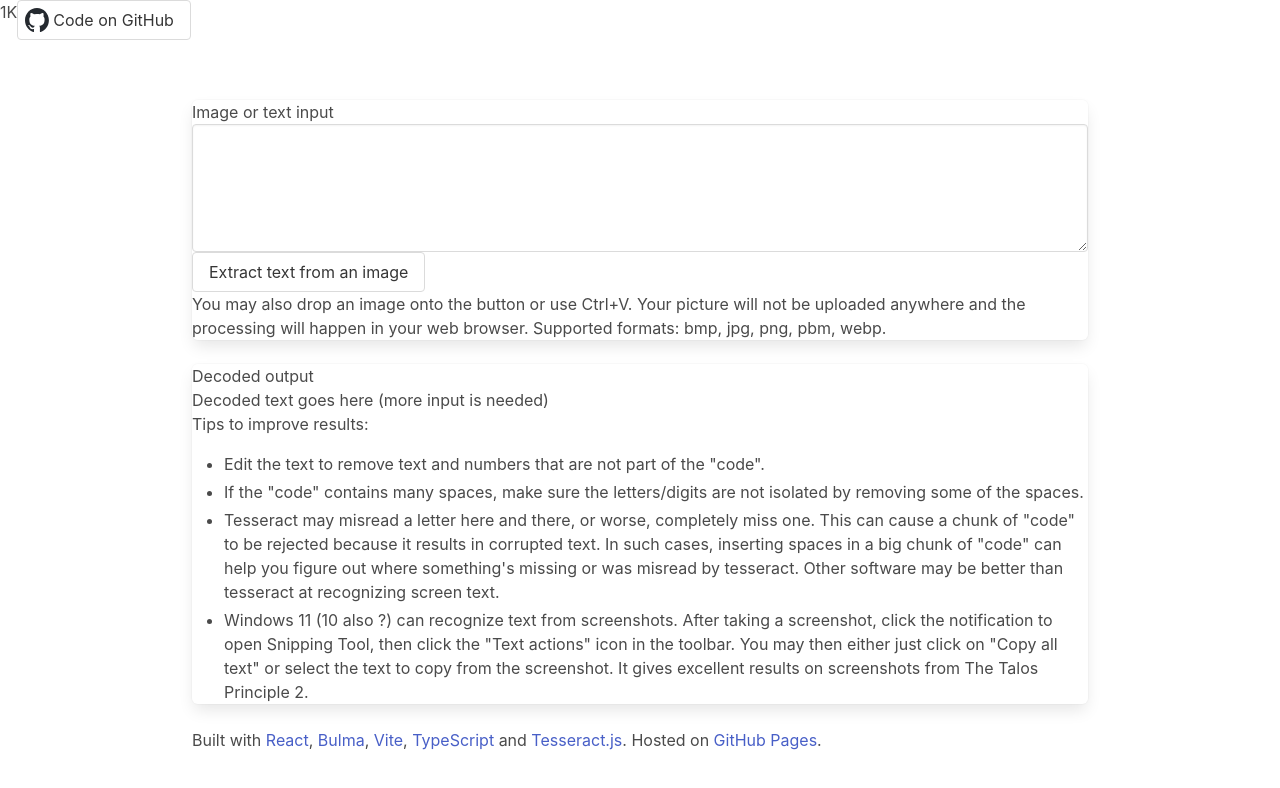
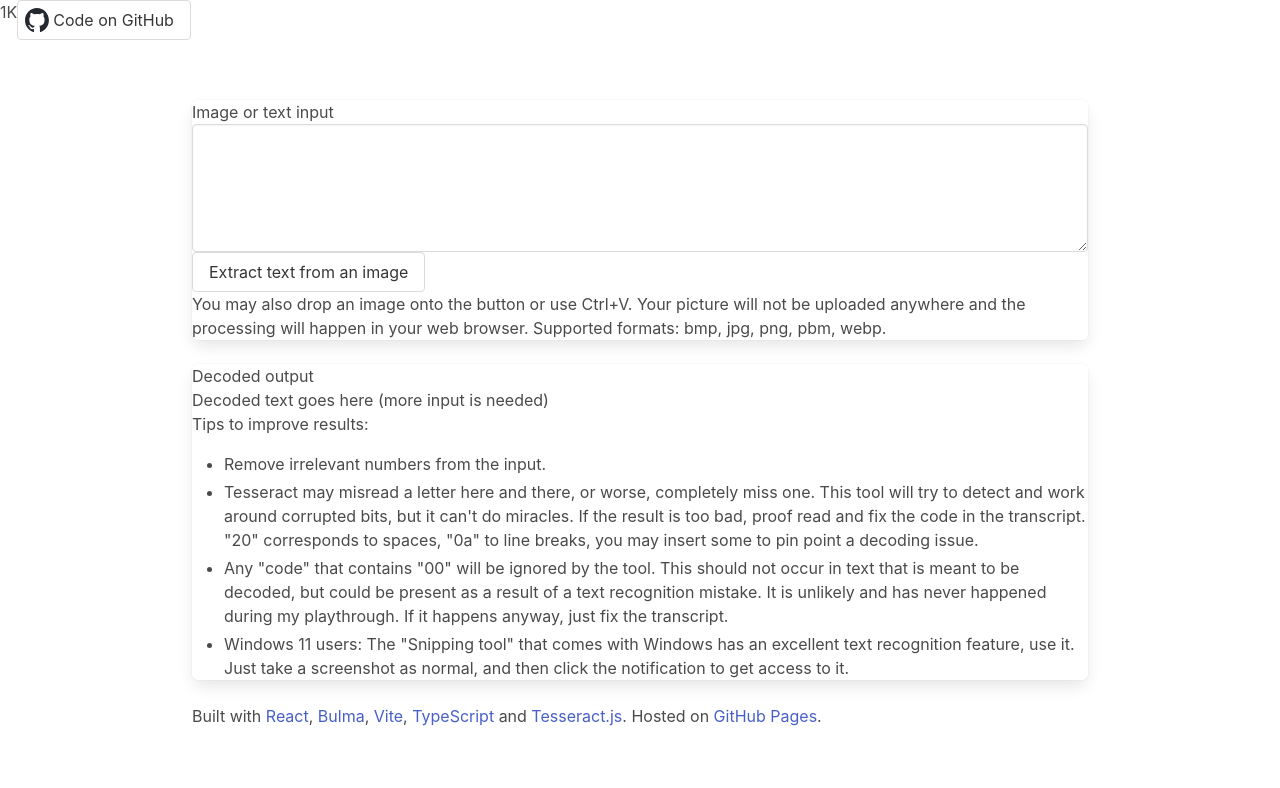
Before and after one commit to madidier/1k, a React (Vite) app: page / in a window 1280 px wide. Shown: the top 788 px of the page. Built offline with nearby package versions, Linux system fonts and the light colour scheme; the HTML template or start-up script is replaced by a standard one.

Commit message:
One last fix for the evening

```diff
--- a/src/App.tsx
+++ b/src/App.tsx
@@ -171,30 +171,28 @@ function App() {
                 <p>Tips to improve results:</p>
                 <ul>
                   <li>
-                    Edit the text to remove text and numbers that are not part of the "code".
-                  </li>
-                  <li>
-                    If the "code" contains many spaces, make sure the
-                    letters/digits are not isolated by removing some of the
-                    spaces.
+                    Remove irrelevant numbers from the input.
                   </li>
                   <li>
                     Tesseract may misread a letter here and there, or worse,
-                    completely miss one. This can cause a chunk of "code" to
-                    be rejected because it results in corrupted text.
-                    In such cases, inserting spaces in a big chunk of "code"
-                    can help you figure out where something's missing or was
-                    misread by tesseract. Other software may be better than
-                    tesseract at recognizing screen text.
+                    completely miss one. This tool will try to detect and work
+                    around corrupted bits, but it can't do miracles. If the
+                    result is too bad, proof read and fix the code in the
+                    transcript. "20" corresponds to spaces, "0a" to line
+                    breaks, you may insert some to pin point a decoding issue.
                   </li>
                   <li>
-                    Windows 11 (10 also ?) can recognize text from
-                    screenshots. After taking a screenshot, click the
-                    notification to open Snipping Tool, then click the
-                    "Text actions" icon in the toolbar. You may then either
-                    just click on "Copy all text" or select the text to copy
-                    from the screenshot. It gives excellent results on
-                    screenshots from The Talos Principle 2.
+                    Any "code" that contains "00" will be ignored by the tool.
+                    This should not occur in text that is meant to be decoded,
+                    but could be present as a result of a text recognition
+                    mistake. It is unlikely and has never happened during my
+                    playthrough. If it happens anyway, just fix the transcript.
+                  </li>
+                  <li>
+                    Windows 11 users: The "Snipping tool" that comes with
+                    Windows has an excellent text recognition feature, use it.
+                    Just take a screenshot as normal, and then click the
+                    notification to get access to it.
                   </li>
                 </ul>
               </div>
--- a/src/decode.ts
+++ b/src/decode.ts
@@ -83,7 +83,7 @@ class Cursor {
     const firstByte = data >> 24;
 
     if (isAscii(firstByte)) {
-      if (firstByte < 0x20) {
+      if (firstByte < 0x20 && firstByte != 0x0a) {
         throw new NonPrintableDecodeError();
       }
       this.buffer.set([firstByte], this.offset);
```
